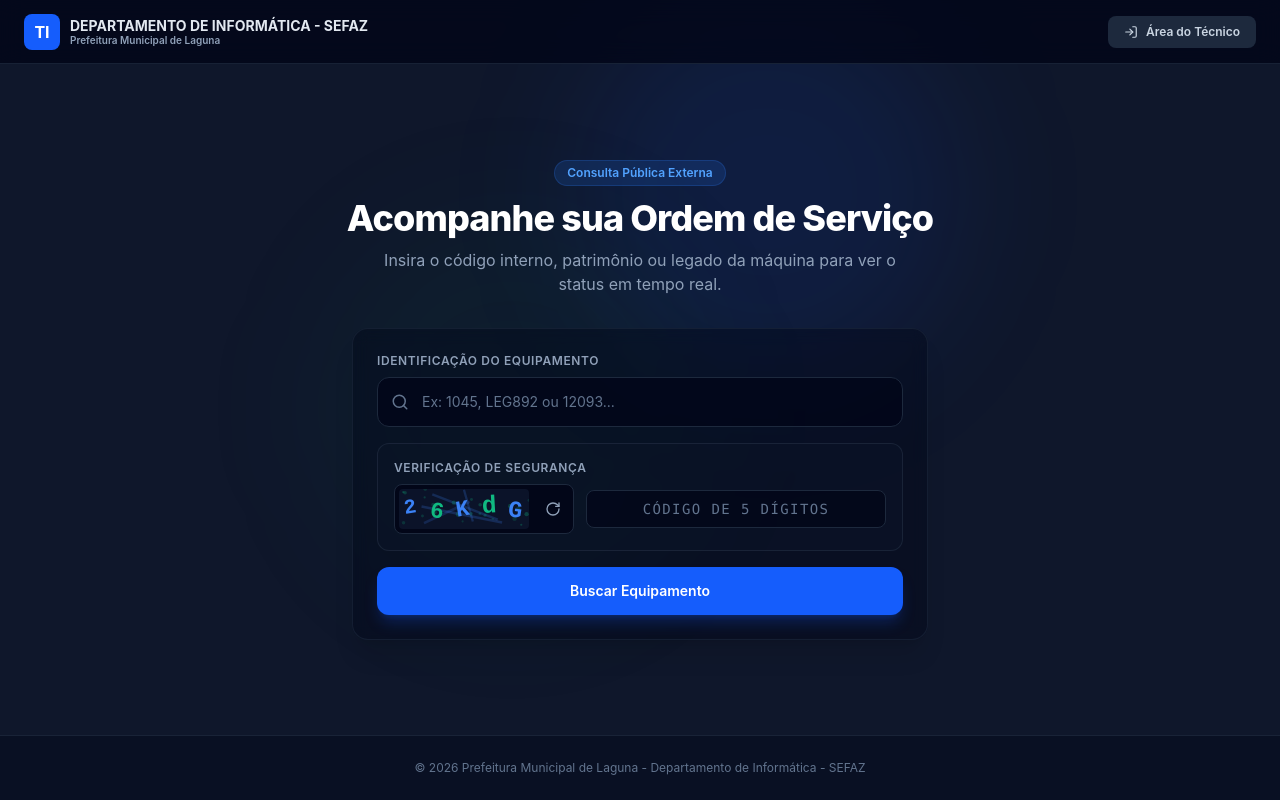
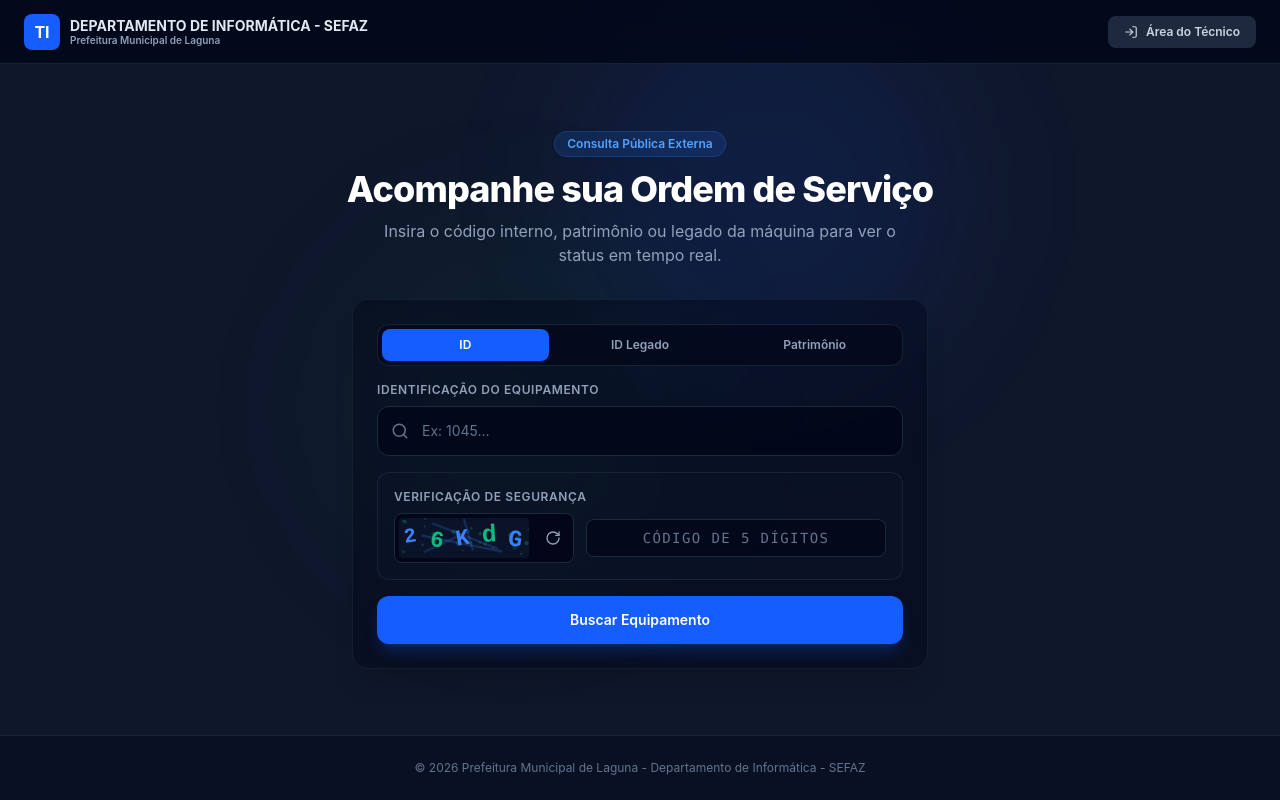
Before and after one commit to informaticalaguna/controle, a React (Vite) app: page /consulta in a window 1280 px wide. Built offline with nearby package versions, Linux system fonts and the light colour scheme.

Commit message:
alteração de consulta externa

```diff
--- a/src/pages/PublicSearch.tsx
+++ b/src/pages/PublicSearch.tsx
@@ -25,6 +25,7 @@ interface OSResult {
 export const PublicSearch: React.FC = () => {
   const navigate = useNavigate();
   const [searchTerm, setSearchTerm] = useState('');
+  const [searchType, setSearchType] = useState<'id' | 'id_legado' | 'patrimonio'>('id');
   const [loading, setLoading] = useState(false);
   const [searched, setSearched] = useState(false);
   const [computer, setComputer] = useState<ComputerResult | null>(null);
@@ -125,10 +126,29 @@ export const PublicSearch: React.FC = () => {
       return;
     }
 
-    // Se contiver letras, deve conter também pelo menos um número para busca por legado
+    // Validação dependendo do tipo de busca
     const hasLetters = /[a-zA-Z]/.test(term);
     const hasDigits = /\d/.test(term);
 
+    if (searchType === 'id') {
+      if (!/^\d+$/.test(term)) {
+        setErrorMsg('Para buscar por ID Interno, insira apenas números.');
+        setComputer(null);
+        setOsList([]);
+        setSearched(false);
+        refreshCaptcha();
+        return;
+      }
+    } else if (searchType === 'patrimonio') {
+      if (!/^\d+$/.test(term)) {
+        setErrorMsg('Para buscar por Patrimônio, insira apenas números.');
+        setComputer(null);
+        setOsList([]);
+        setSearched(false);
+        refreshCaptcha();
+        return;
+      }
+    } else if (searchType === 'id_legado') {
       if (hasLetters && !hasDigits) {
         setErrorMsg('Para buscar por código legado, insira a identificação completa com letras e números (Ex: ADM03).');
         setComputer(null);
@@ -136,6 +156,7 @@ export const PublicSearch: React.FC = () => {
         setSearched(false);
         refreshCaptcha();
         return;
+      }
     }
 
     setLoading(true);
@@ -148,7 +169,8 @@ export const PublicSearch: React.FC = () => {
 
       // Call the DB RPC function
       const { data, error } = await supabase.rpc('buscar_computador_publico', {
-        search_text: term
+        search_text: term,
+        search_type: searchType
       });
 
       if (error) throw error;
@@ -279,6 +301,49 @@ export const PublicSearch: React.FC = () => {
         {/* Search Input Box */}
         <div className="w-full max-w-xl bg-slate-950/40 border border-slate-800/60 rounded-2xl p-6 shadow-xl backdrop-blur-sm">
           <form onSubmit={handleSearch} className="space-y-4">
+            {/* Seletor do Tipo de Busca */}
+            <div className="grid grid-cols-3 gap-2 p-1 rounded-xl bg-slate-950/60 border border-slate-800/80">
+              <button
+                type="button"
+                onClick={() => {
+                  setSearchType('id');
+                  setErrorMsg('');
+                }}
+                className={`py-2 text-xs font-semibold rounded-lg transition-all cursor-pointer ${searchType === 'id'
+                  ? 'bg-blue-600 text-white shadow-md shadow-blue-600/10'
+                  : 'text-slate-400 hover:text-white hover:bg-slate-900/50'
+                  }`}
+              >
+                ID
+              </button>
+              <button
+                type="button"
+                onClick={() => {
+                  setSearchType('id_legado');
+                  setErrorMsg('');
+                }}
+                className={`py-2 text-xs font-semibold rounded-lg transition-all cursor-pointer ${searchType === 'id_legado'
+                  ? 'bg-blue-600 text-white shadow-md shadow-blue-600/10'
+                  : 'text-slate-400 hover:text-white hover:bg-slate-900/50'
+                  }`}
+              >
+                ID Legado
+              </button>
+              <button
+                type="button"
+                onClick={() => {
+                  setSearchType('patrimonio');
+                  setErrorMsg('');
+                }}
+                className={`py-2 text-xs font-semibold rounded-lg transition-all cursor-pointer ${searchType === 'patrimonio'
+                  ? 'bg-blue-600 text-white shadow-md shadow-blue-600/10'
+                  : 'text-slate-400 hover:text-white hover:bg-slate-900/50'
+                  }`}
+              >
+                Patrimônio
+              </button>
+            </div>
+
             <div className="relative">
               <label htmlFor="search-input" className="block text-xs font-semibold text-slate-400 uppercase tracking-wider mb-2">
                 Identificação do Equipamento
@@ -291,7 +356,13 @@ export const PublicSearch: React.FC = () => {
                   id="search-input"
                   type="text"
                   required
-                  placeholder="Ex: 1045, LEG892 ou 12093..."
+                  placeholder={
+                    searchType === 'id'
+                      ? "Ex: 1045..."
+                      : searchType === 'id_legado'
+                        ? "Ex: ADM052, EDU014..."
+                        : "Ex: Número da etiqueta de patrimônio"
+                  }
                   value={searchTerm}
                   onChange={(e) => setSearchTerm(e.target.value)}
                   className="block w-full rounded-xl border border-slate-800 bg-slate-950/80 py-3.5 pl-11 pr-4 text-sm text-white placeholder-slate-500 transition-all focus:border-blue-500 focus:outline-none"
```
Also changed, not shown: 1 other file (tests, documents, lock files or other folders). Lines whose indentation alone changed are shown as unchanged.
